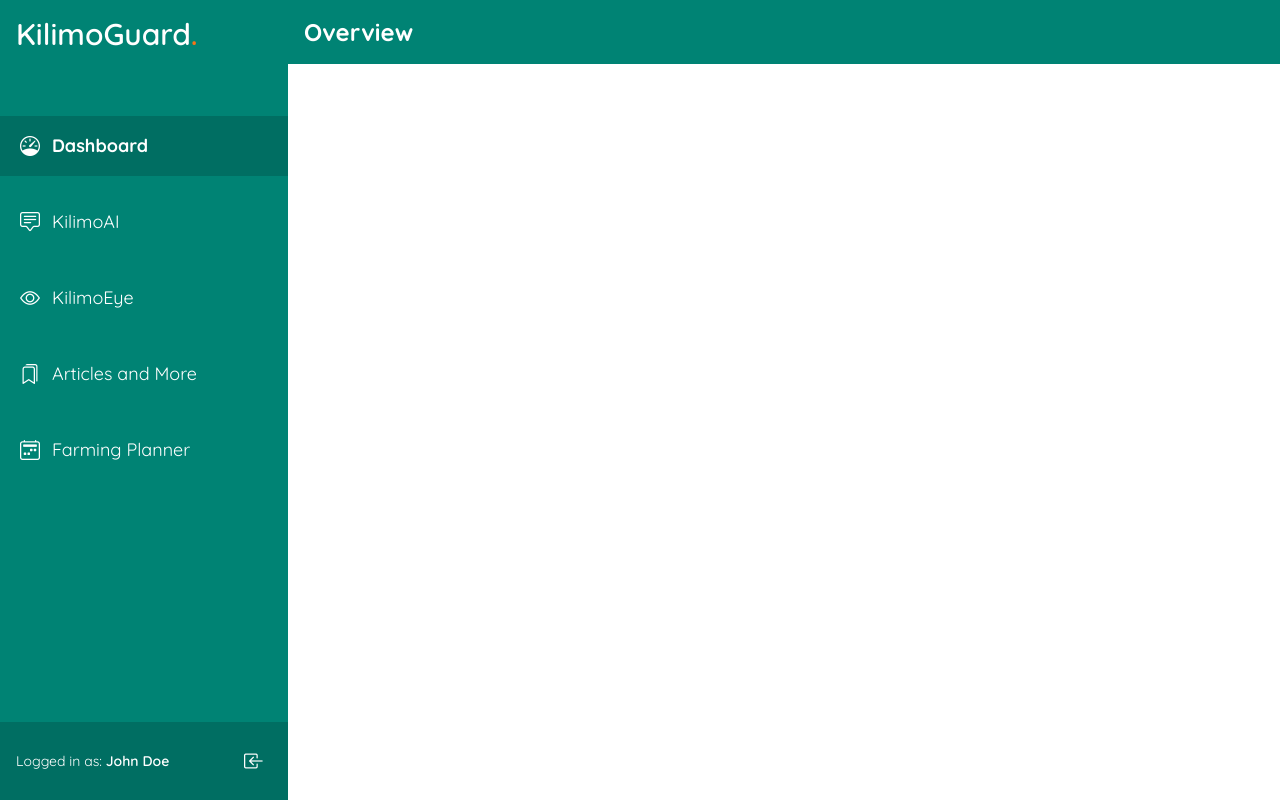
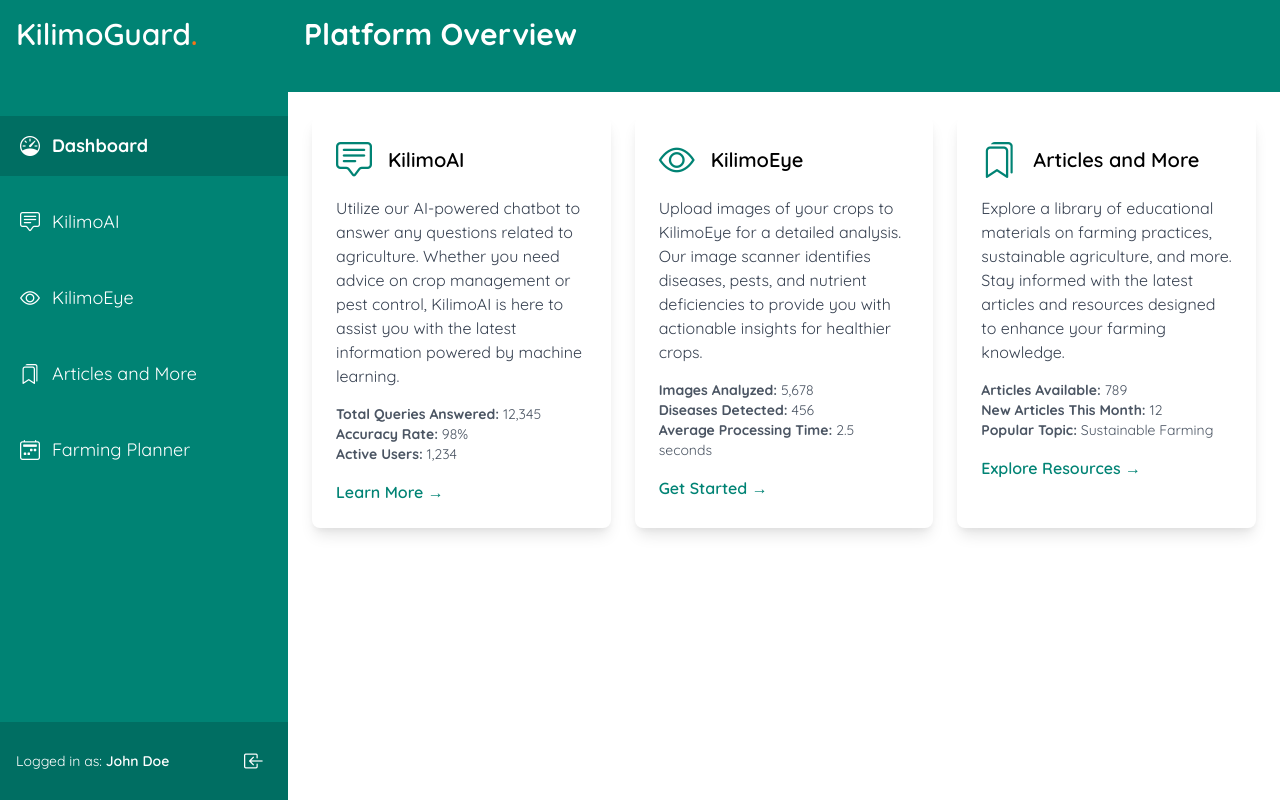
Before and after one commit to KilimoGuard/KilimoGuardFrontend, a Vue app: page /dashboard in a window 1280 px wide. Built offline with nearby package versions, Linux system fonts and the light colour scheme.

Commit message:
adjusted dashboard

```diff
--- a/src/views/Dashboard.vue
+++ b/src/views/Dashboard.vue
@@ -2,32 +2,77 @@
   <main-layout>
     <!-- Main Dashboard Content -->
     <div class="bg-custom-green text-white p-4">
-      <h1 class="text-2xl font-bold">Overview</h1>
+      <h1 class="text-3xl font-bold mb-6">Platform Overview</h1>
     </div>
 
-    <!-- Add additional dashboard content here -->
+    <div class="p-6 grid grid-cols-1 md:grid-cols-2 lg:grid-cols-3 gap-6">
+      <!-- KilimoAI Section -->
+      <div class="bg-white text-black rounded-lg shadow-lg p-6 hover:shadow-xl transition-shadow duration-300">
+        <div class="flex items-center mb-4">
+          <i class="bi bi-chat-square-text text-4xl text-custom-green mr-4"></i>
+          <h2 class="text-xl font-semibold">KilimoAI</h2>
+        </div>
+        <p class="text-gray-700 mb-4">
+          Utilize our AI-powered chatbot to answer any questions related to agriculture. Whether you need advice on crop management or pest control, KilimoAI is here to assist you with the latest information powered by machine learning.
+        </p>
+        <div class="text-sm text-gray-600 mb-4">
+          <p><strong>Total Queries Answered:</strong> 12,345</p>
+          <p><strong>Accuracy Rate:</strong> 98%</p>
+          <p><strong>Active Users:</strong> 1,234</p>
+        </div>
+        <router-link to="/kilimoai" class="text-custom-green font-semibold hover:text-orange-500">
+          Learn More &rarr;
+        </router-link>
+      </div>
+
+      <!-- KilimoEye Section -->
+      <div class="bg-white text-black rounded-lg shadow-lg p-6 hover:shadow-xl transition-shadow duration-300">
+        <div class="flex items-center mb-4">
+          <i class="bi bi-eye text-4xl text-custom-green mr-4"></i>
+          <h2 class="text-xl font-semibold">KilimoEye</h2>
+        </div>
+        <p class="text-gray-700 mb-4">
+          Upload images of your crops to KilimoEye for a detailed analysis. Our image scanner identifies diseases, pests, and nutrient deficiencies to provide you with actionable insights for healthier crops.
+        </p>
+        <div class="text-sm text-gray-600 mb-4">
+          <p><strong>Images Analyzed:</strong> 5,678</p>
+          <p><strong>Diseases Detected:</strong> 456</p>
+          <p><strong>Average Processing Time:</strong> 2.5 seconds</p>
+        </div>
+        <router-link to="/kilimoeye" class="text-custom-green font-semibold hover:text-orange-500">
+          Get Started &rarr;
+        </router-link>
+      </div>
+
+      <!-- Articles and More Section -->
+      <div class="bg-white text-black rounded-lg shadow-lg p-6 hover:shadow-xl transition-shadow duration-300">
+        <div class="flex items-center mb-4">
+          <i class="bi bi-bookmarks text-4xl text-custom-green mr-4"></i>
+          <h2 class="text-xl font-semibold">Articles and More</h2>
+        </div>
+        <p class="text-gray-700 mb-4">
+          Explore a library of educational materials on farming practices, sustainable agriculture, and more. Stay informed with the latest articles and resources designed to enhance your farming knowledge.
+        </p>
+        <div class="text-sm text-gray-600 mb-4">
+          <p><strong>Articles Available:</strong> 789</p>
+          <p><strong>New Articles This Month:</strong> 12</p>
+          <p><strong>Popular Topic:</strong> Sustainable Farming</p>
+        </div>
+        <router-link to="/articles" class="text-custom-green font-semibold hover:text-orange-500">
+          Explore Resources &rarr;
+        </router-link>
+      </div>
+    </div>
   </main-layout>
 </template>
 
 <script>
-import SideNavbar from '@/components/SideNavbar.vue';
 import MainLayout from "@/layout/MainLayout.vue";
 
 export default {
   name: 'DashboardPage',
   components: {
     MainLayout,
-    SideNavbar,
-  },
-  data() {
-    return {
-      sidebarWidth: '18rem', // Default expanded width
-    };
-  },
-  methods: {
-    handleSidebarToggle(isExpanded) {
-      this.sidebarWidth = isExpanded ? '18rem' : '4rem'; // Adjust as needed
-    },
   },
 };
 </script>
@@ -36,4 +81,53 @@ export default {
 .bg-custom-green {
   background-color: #008374;
 }
+
+.text-custom-green {
+  color: #008374;
+}
+
+.p-6 {
+  padding: 1.5rem;
+}
+
+.shadow-lg {
+  box-shadow: 0 10px 15px -3px rgba(0, 0, 0, 0.1), 0 4px 6px -2px rgba(0, 0, 0, 0.05);
+}
+
+.hover\:shadow-xl:hover {
+  box-shadow: 0 20px 25px -5px rgba(0, 0, 0, 0.1), 0 10px 10px -5px rgba(0, 0, 0, 0.04);
+}
+
+.grid-cols-1 {
+  display: grid;
+  grid-template-columns: repeat(1, minmax(0, 1fr));
+}
+
+.md\:grid-cols-2 {
+  grid-template-columns: repeat(2, minmax(0, 1fr));
+}
+
+.lg\:grid-cols-3 {
+  grid-template-columns: repeat(3, minmax(0, 1fr));
+}
+
+.gap-6 {
+  gap: 1.5rem;
+}
+
+.rounded-lg {
+  border-radius: 0.5rem;
+}
+
+.text-xl {
+  font-size: 1.25rem;
+}
+
+.font-semibold {
+  font-weight: 600;
+}
+
+.hover\:text-orange-500:hover {
+  color: #fb923c;
+}
 </style>
```
